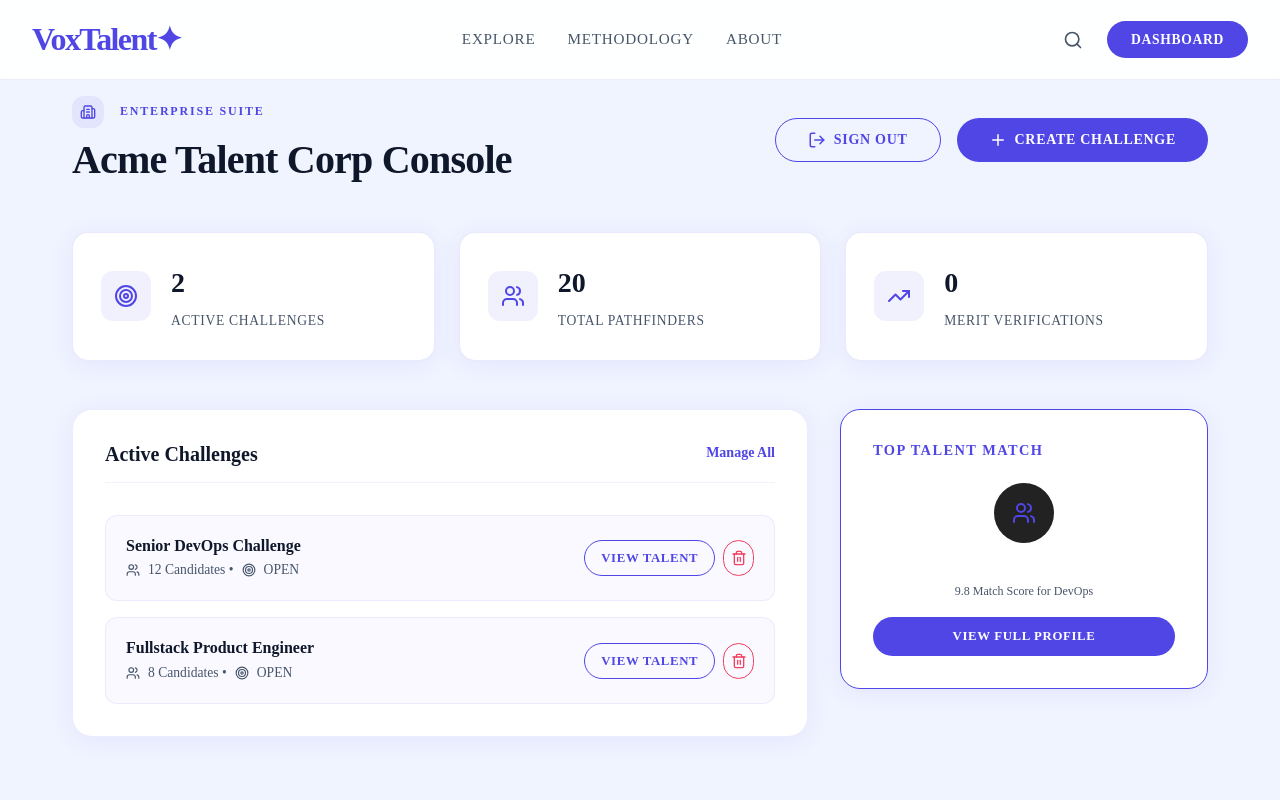
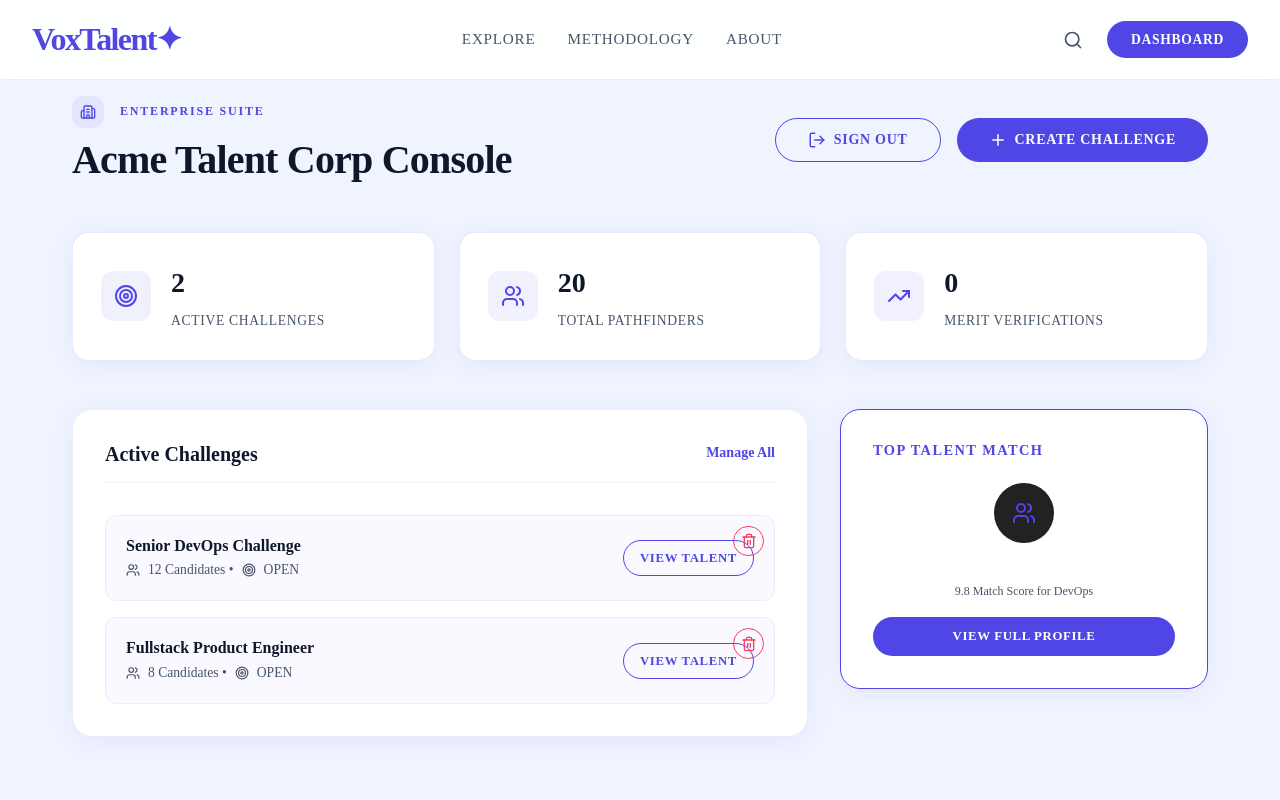
Before and after one commit to Celestin25/voxtalent, a Next.js app: page /dashboard/company in a window 1280 px wide. Shown: the top 800 px of the page. Built offline with nearby package versions, Linux system fonts and the light colour scheme; no server answers; a web font is replaced by a local one.

Commit message:
delete challenge

```diff
--- a/src/app/dashboard/company/page.tsx
+++ b/src/app/dashboard/company/page.tsx
@@ -155,7 +155,7 @@ export default async function CompanyDashboard() {
                 </div>
               ) : (
                 company.challenges.map((challenge: any) => (
-                  <div key={challenge.id} className={styles.listItem}>
+                  <div key={challenge.id} className={styles.listItem} style={{ position: 'relative' }}>
                     <div className={styles.listInfo}>
                       <h4>{challenge.title}</h4>
                       <div className={styles.listMeta}>
@@ -166,6 +166,8 @@ export default async function CompanyDashboard() {
                       <Link href={`/dashboard/company/challenges/${challenge.id}`} className="btn-outline" style={{ padding: '0.4rem 1rem', fontSize: '0.8rem' }}>
                         View Talent
                       </Link>
+                    </div>
+                    <div style={{ position: 'absolute', top: '10px', right: '10px' }}>
                       <DeleteChallengeButton challengeId={challenge.id} />
                     </div>
                   </div>
```
